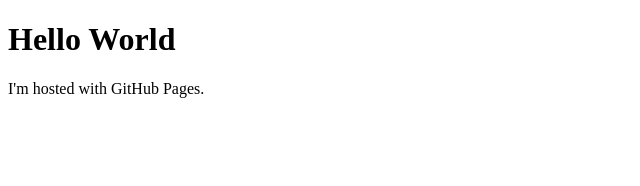
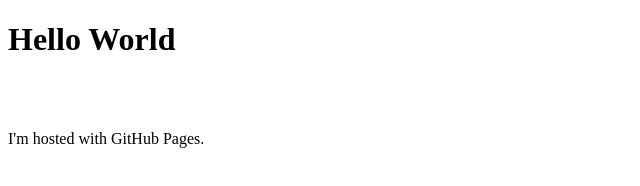
Before and after one commit to Ibra1994/ibra1994.github.io, a plain HTML site: page index.html in a window 1280 px wide. Shown: the whole page, without its empty margins (0-640 px from the left). Drawn offline with Linux system fonts and the light colour scheme.

Commit message:
Update index.html

```diff
--- a/index.html
+++ b/index.html
@@ -2,6 +2,6 @@
 <html>
 <body>
 <h1>Hello World</h1>
-<p>I'm hosted with GitHub Pages.</p>
+<p style="padding-top: 50px">I'm hosted with GitHub Pages.</p>
 </body>
 </html>
```
